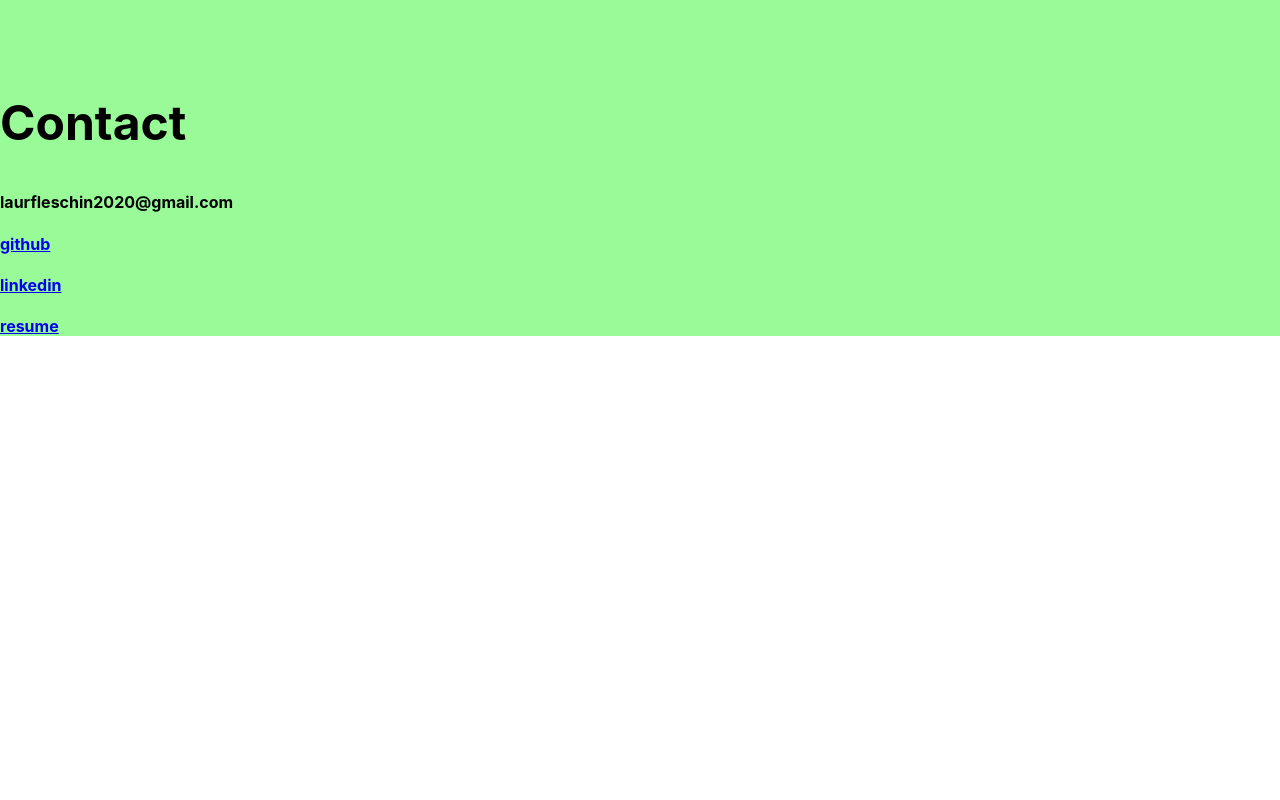
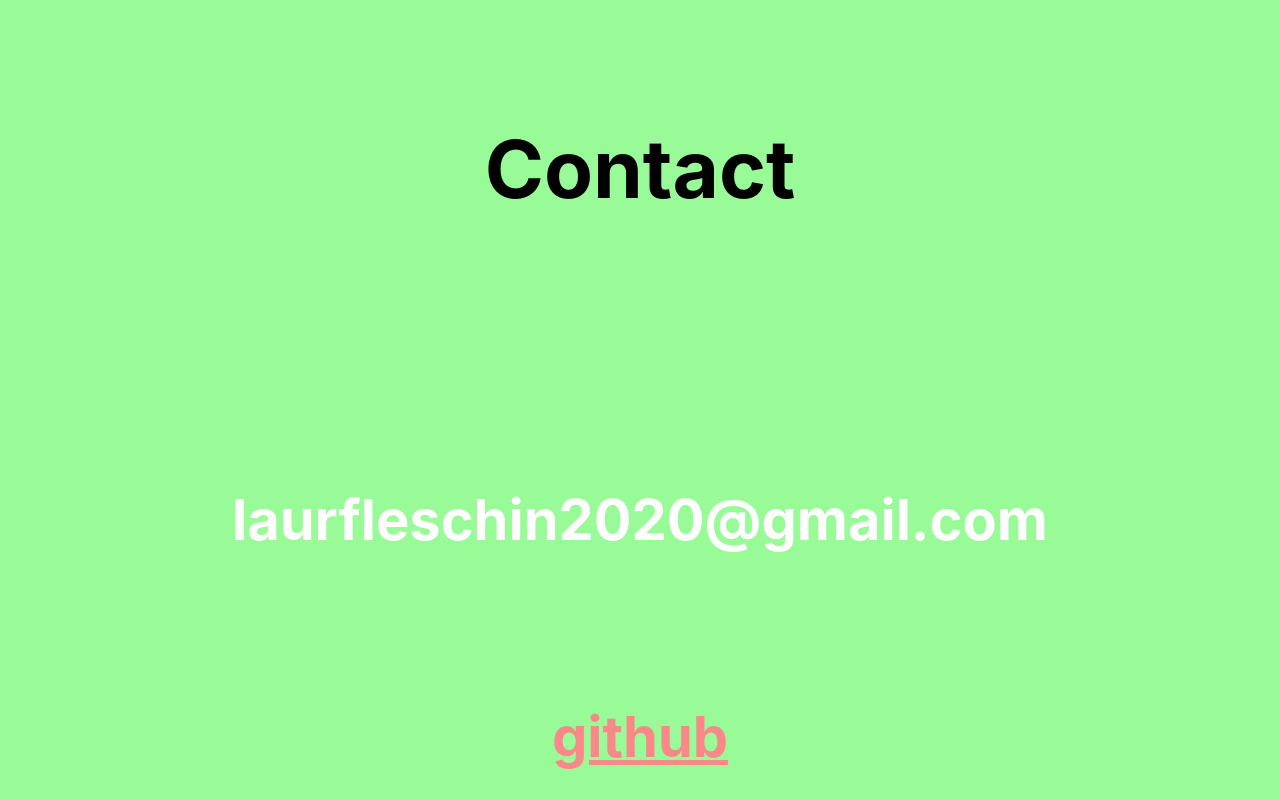
Before and after one commit to LLaaur/LLaaurportfolio, a React (Create React App) app in the folder portfolio/: page / in a window 1280 px wide. Shown: the part 2740-3540 px from the top of the page. Before the commit the page ends 3076 px from the top, so only its background shows below. Built offline with nearby package versions, Linux system fonts and the light colour scheme.

Commit message:
minimal styling

```diff
--- a/portfolio/src/pages/contact/contact.jsx
+++ b/portfolio/src/pages/contact/contact.jsx
@@ -29,14 +29,16 @@ const Contact = () => {
                     </h4>
                 </div>
 
+                <VisibiltySensor onChange={onScrollHandler}>
                 <div className={styles.Github}>
-                    <h4>
-                        <a className={visible ? styles.Visible : styles.Invisible} href="https://github.com/LLaaur" target="_blank" rel="noopener norefferer">
-                            github
-                        </a>
-                    </h4>
-                    <VisibiltySensor onChange={onScrollHandler}/>
+
+                        <h4>
+                            <a className={visible ? styles.Visible : styles.Invisible} href="https://github.com/LLaaur" target="_blank" rel="noopener norefferer">
+                                github
+                            </a>
+                        </h4>
                 </div>
+                </VisibiltySensor>
 
                 <div className={styles.Linkedin}>
                     <h4>
--- a/portfolio/src/pages/contact/contact.module.css
+++ b/portfolio/src/pages/contact/contact.module.css
@@ -0,0 +1,60 @@
+.Contact{
+    width: 100vw;
+    display: flex;
+    justify-content: center;
+    align-items: center;
+    flex-direction: column;
+}
+
+a:visited{
+    color: inherit;
+}
+
+.Title{
+    font-size: 5rem;
+}
+
+.ContactLinks{
+    display: flex;
+    justify-content: center;
+    align-items: center;
+    flex-direction: column;
+}
+
+.Email,
+.Github,
+.Linkedin,
+.CV{
+    font-size: 3.5rem;
+}
+
+
+.Email a:hover,
+.Github a:hover,
+.Linkedin a:hover,
+.CV a:hover {
+  text-decoration: underline;
+}
+
+
+.Github a,
+.CV a {
+  color: #fa8888;
+}
+
+.Email,
+.Linkedin{
+    color: white;
+}
+
+.Invisible {
+    display: inline-block;
+    transition: transform 0.4s ease-out;
+    transform: translateY(10vw);
+}
+
+.Visible {
+    display: inline-block;
+    transition: transform 0.4s ease-out;
+    transform: translateY(0);
+}
```
